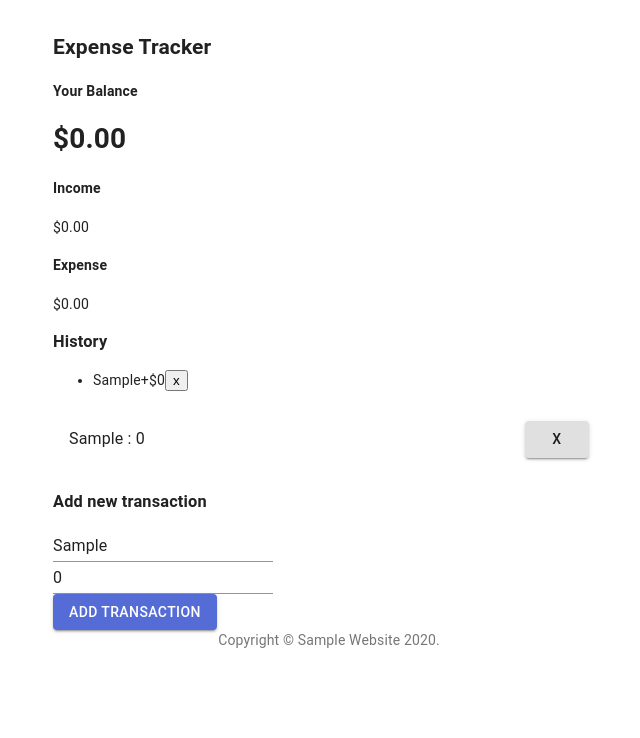
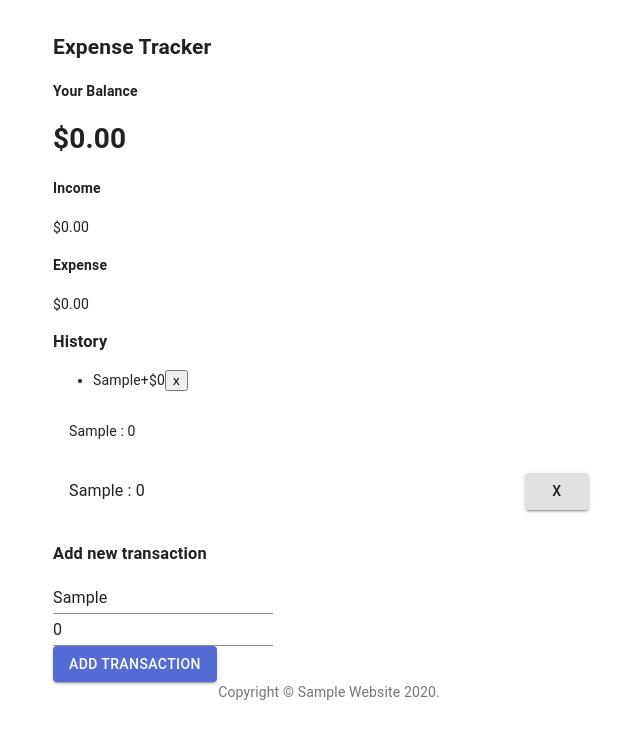
Before and after one commit to snerks/react-expenses-ts-mui, a React (Create React App) app: page / in a window 1280 px wide. Both pictures are taken after typing "Sample" into the empty fields and a click on the button "ADD TRANSACTION". Shown: the top 738 px of the page, without its empty margins (311-951 px from the left). Built offline with nearby package versions, Linux system fonts and the light colour scheme.

Commit message:
Add diagnostics

```diff
--- a/src/components/TransactionList.tsx
+++ b/src/components/TransactionList.tsx
@@ -16,6 +16,14 @@ export const TransactionList = () => {
             <ul className="list">
                 {transactions.map(transaction => (<TransactionView key={transaction.id} transaction={transaction} />))}
             </ul>
+
+            <List dense={true}>
+                {transactions.map(transaction => (
+                    <ListItem key={transaction.id}>
+                        <ListItemText primary={transaction.text + " : " + transaction.amount} />
+                    </ListItem>
+                ))}
+            </List>
 
             <List component="nav" aria-label="main mailbox folders">
                 {
```
